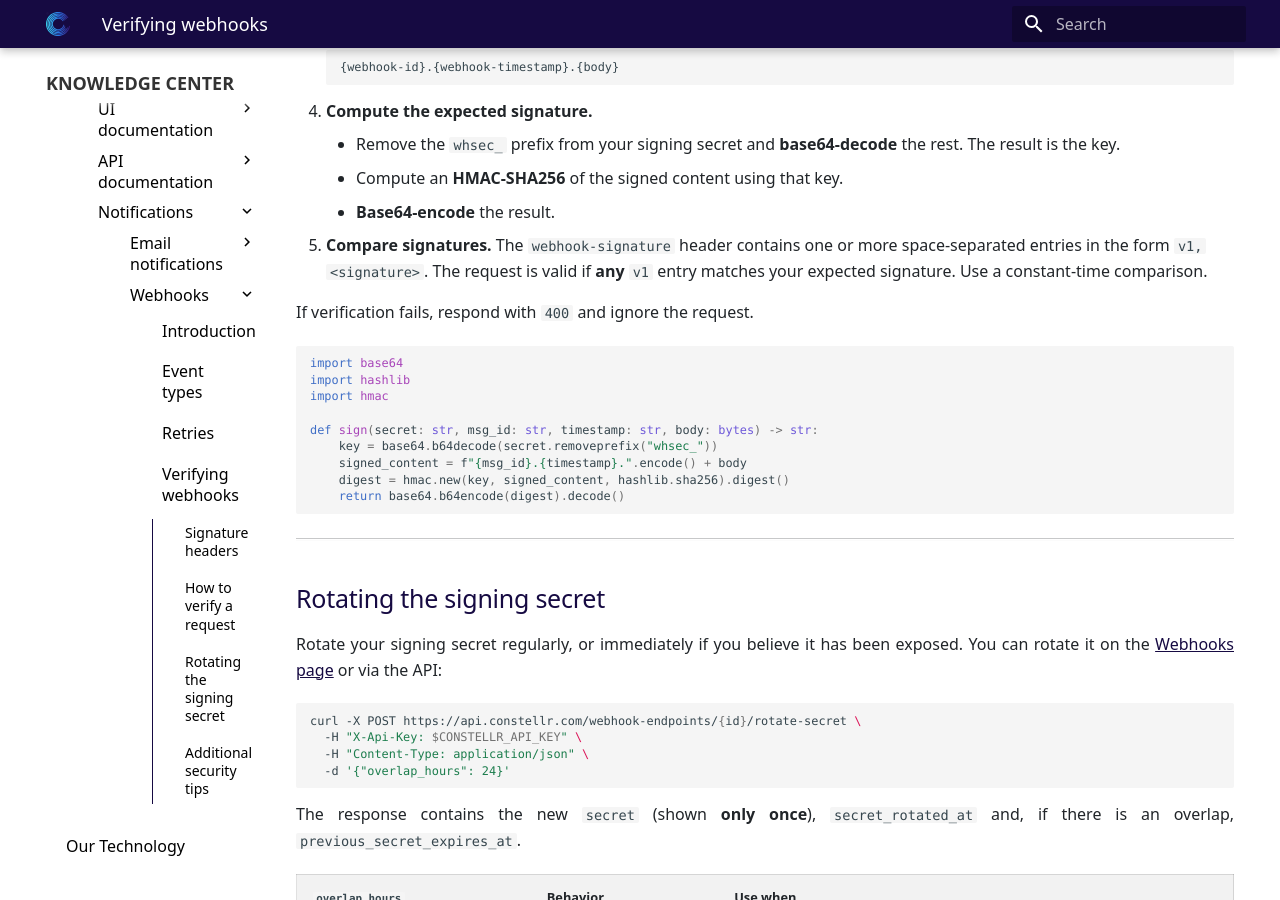
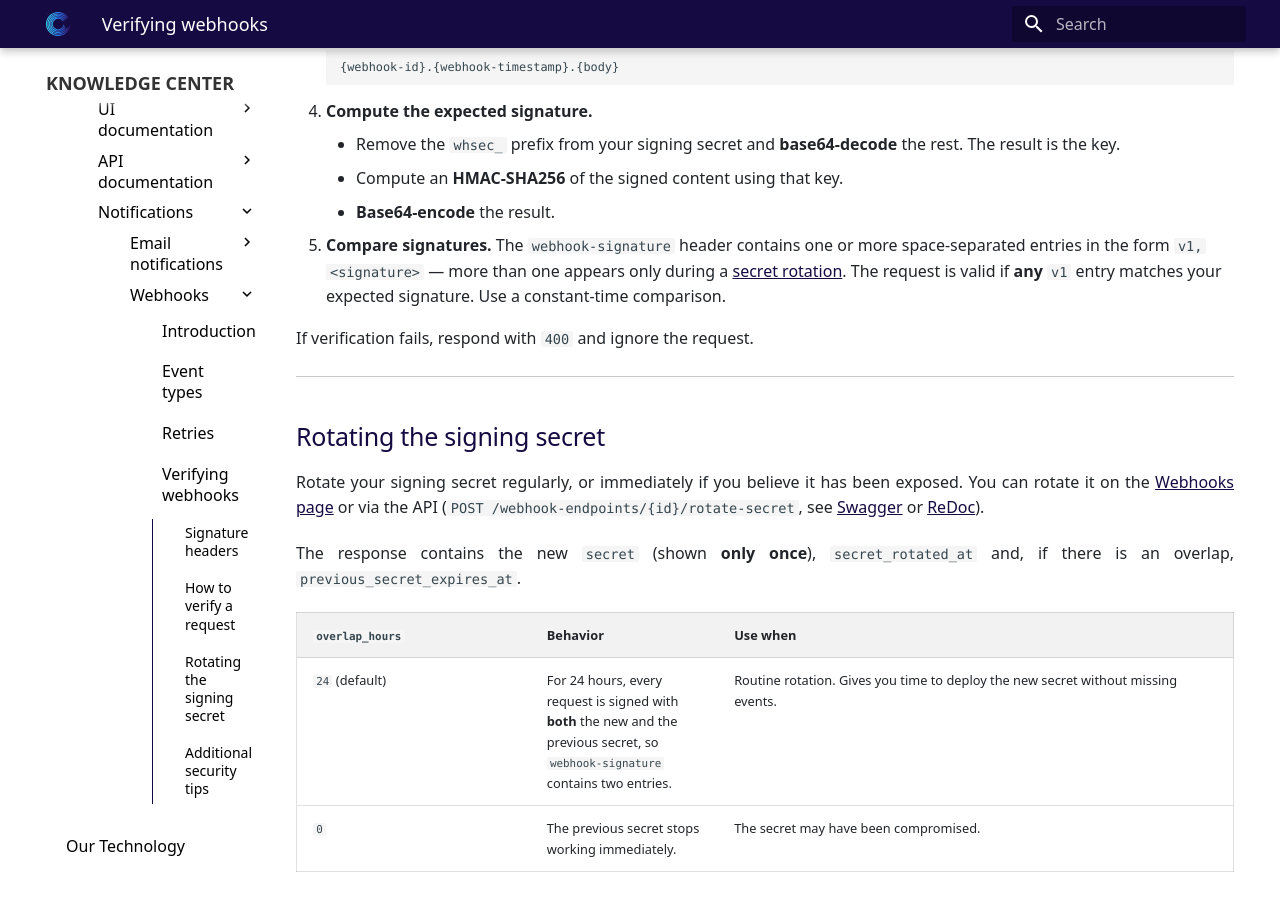
Before and after one commit to constellr/product-lst, an MkDocs documentation site: the page built from docs/notifications/webhooks/verify-webhooks.md, in a window 1280 px wide and 900 px high, scrolled down 1000 px. Built offline with MkDocs 1.6.1 and Material for MkDocs 9.7.7, drawn with Linux system fonts in a browser that asks for light colours; the version menu is left out.

Commit message:
remove code examples and mention more than one signature

````diff
--- a/docs/notifications/webhooks/verify-webhooks.md
+++ b/docs/notifications/webhooks/verify-webhooks.md
@@ -35,34 +35,15 @@ Each request includes three headers:
     * Remove the `whsec_` prefix from your signing secret and **base64-decode** the rest. The result is the key.
     * Compute an **HMAC-SHA256** of the signed content using that key.
     * **Base64-encode** the result.
-5. **Compare signatures.** The `webhook-signature` header contains one or more space-separated entries in the form `v1,<signature>`. The request is valid if **any** `v1` entry matches your expected signature. Use a constant-time comparison.
+5. **Compare signatures.** The `webhook-signature` header contains one or more space-separated entries in the form `v1,<signature>` — more than one appears only during a [secret rotation](#rotating-the-signing-secret). The request is valid if **any** `v1` entry matches your expected signature. Use a constant-time comparison.
 
 If verification fails, respond with `400` and ignore the request.
-
-```python
-import base64
-import hashlib
-import hmac
-
-def sign(secret: str, msg_id: str, timestamp: str, body: bytes) -> str:
-    key = base64.b64decode(secret.removeprefix("whsec_"))
-    signed_content = f"{msg_id}.{timestamp}.".encode() + body
-    digest = hmac.new(key, signed_content, hashlib.sha256).digest()
-    return base64.b64encode(digest).decode()
-```
 
 ---
 
 ## Rotating the signing secret
 
-Rotate your signing secret regularly, or immediately if you believe it has been exposed. You can rotate it on the [Webhooks page](https://app.constellr.com/account/webhooks) or via the API:
-
-```bash
-curl -X POST https://api.constellr.com/webhook-endpoints/{id}/rotate-secret \
-  -H "X-Api-Key: $CONSTELLR_API_KEY" \
-  -H "Content-Type: application/json" \
-  -d '{"overlap_hours": 24}'
-```
+Rotate your signing secret regularly, or immediately if you believe it has been exposed. You can rotate it on the [Webhooks page](https://app.constellr.com/account/webhooks) or via the API (`POST /webhook-endpoints/{id}/rotate-secret`, see [Swagger](https://api.constellr.com/docs) or [ReDoc](https://api.constellr.com/redoc)).
 
 The response contains the new `secret` (shown **only once**), `secret_rotated_at` and, if there is an overlap, `previous_secret_expires_at`.
 
````
